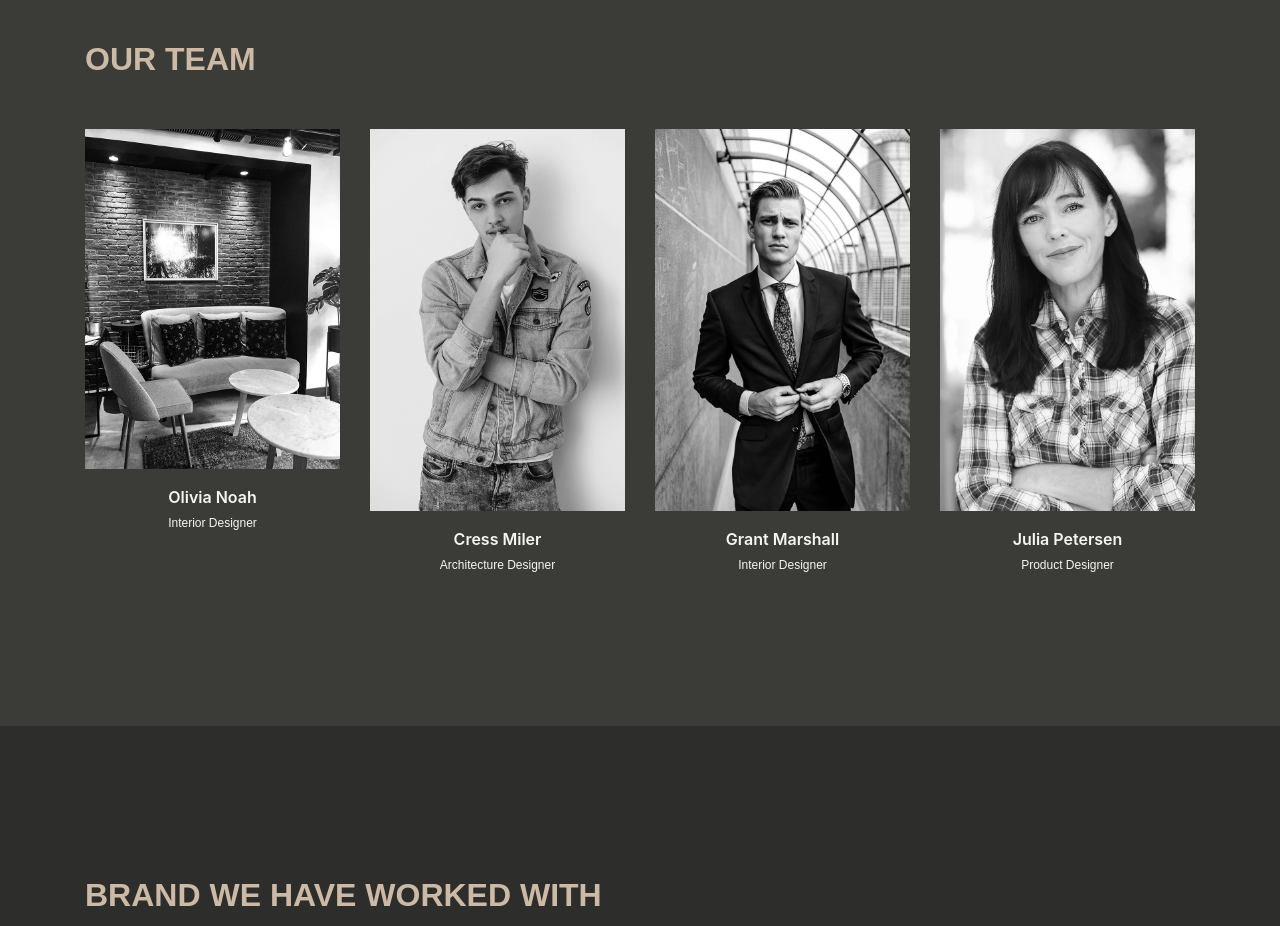
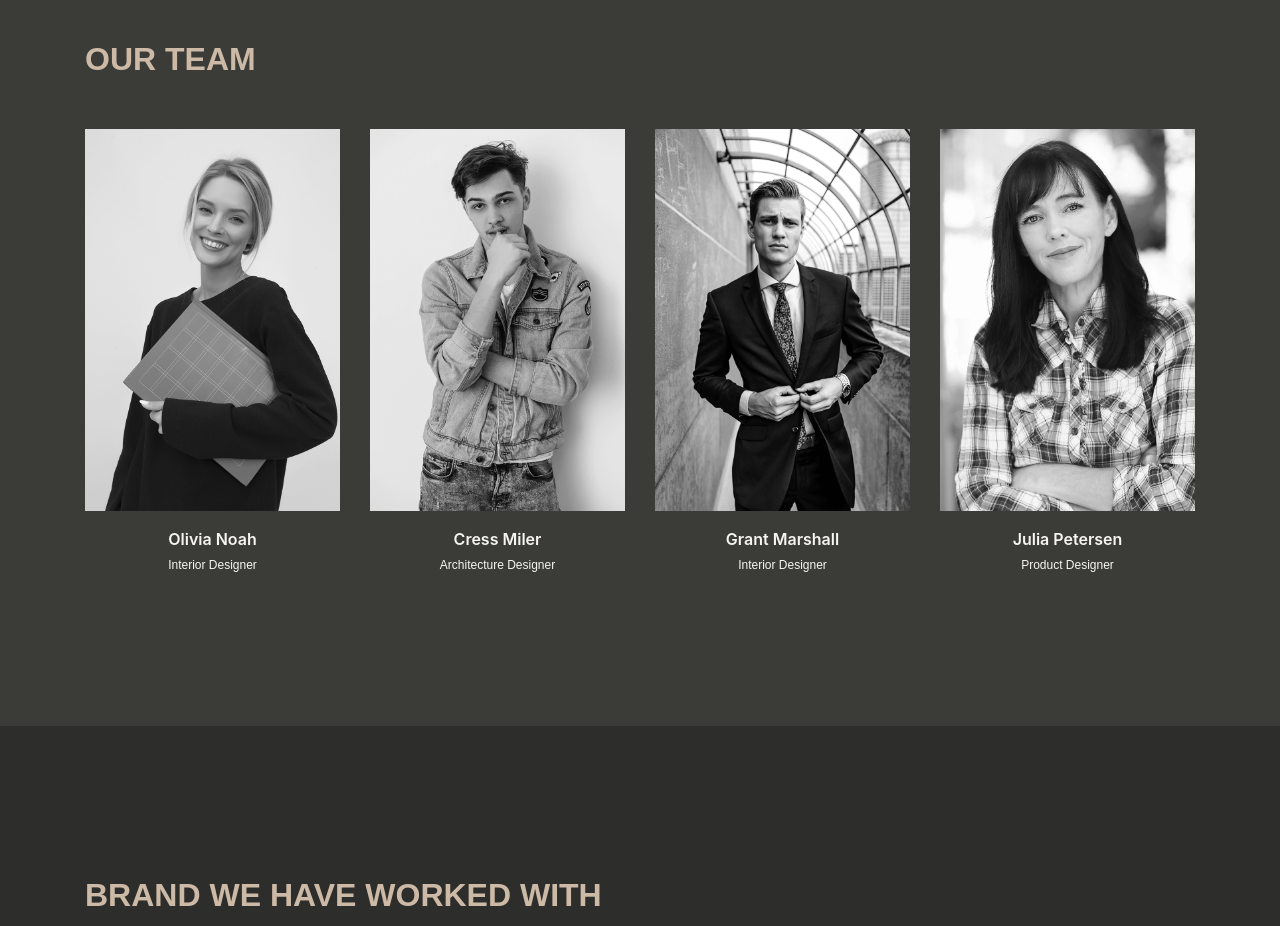
Before and after one commit to himasamo/Web-Architecture, a plain HTML site: page index.html in a window 1280 px wide. Shown: the part 3180-4106 px from the top of the page. Drawn offline with nearby package versions, Linux system fonts and the light colour scheme; a script that the page names is missing; a web font is replaced by a local one.

Commit message:
add changes

```diff
--- a/index.html
+++ b/index.html
@@ -279,15 +279,15 @@
           <div class="col-sm-6 col-md-3 col-xl-3 motions" data-delays="0s">
             <div class="team__unit">
               <div class="team__image">
-                <img srcset="image/bgs/576/project/p-sm-3.png 567w,
-                            image/bgs/768/project/p-md-3.png 768w,
-                            image/bgs/992/project/p-lg-3.png 992w,
-                            image/bgs/1920/project/p-xl-3.png 1920w,"
+                <img srcset="image/bgs/576/team/u-sm-1.png 567w,
+                            image/bgs/768/team/u-md-1.png 768w,
+                            image/bgs/992/team/u-lg-1.png 992w,
+                            image/bgs/1920/team/u-xl-1.png 1920w,"
                     sizes="(min-width: 576px) 576px,
                           (min-width: 768px) 768px,
                           (min-width: 992px) 992px,
                           (min-width: 1200px) 1920px"
-                    src="image/bgs/1920/project/p-xl-3.png"/>
+                    src="image/bgs/1920/team/u-xl-1.png"/>
               </div>
               <strong class="team__name">olivia noah</strong>
               <p class="team__job">interior Designer</p>
```
